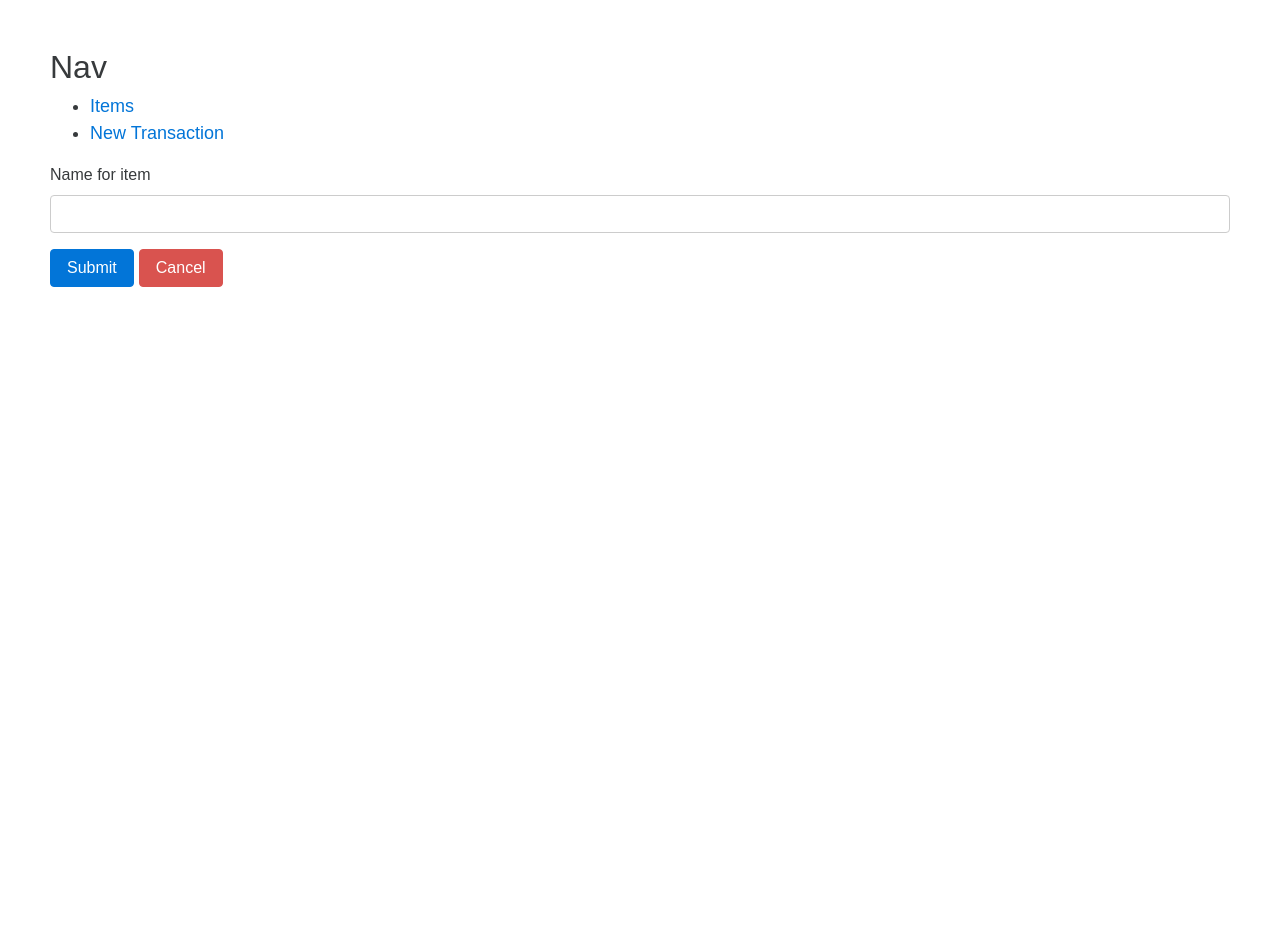
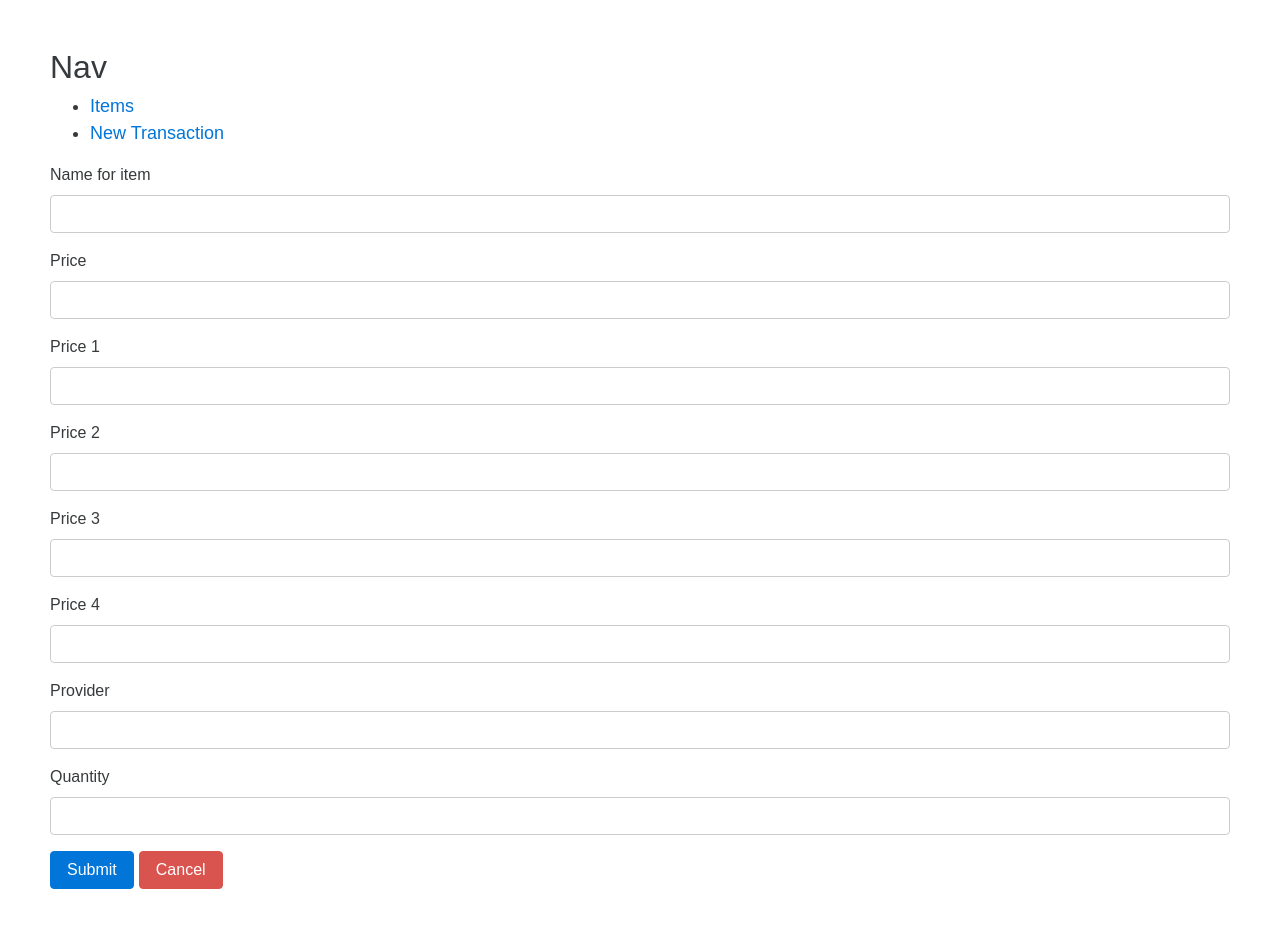
Before and after one commit to nhuhai/green-arrow, a React (Create React App) app: page /items/new in a window 1280 px wide. Shown: the top 928 px of the page. Before the commit the page ends 800 px from the top, so only its background shows below. Built offline with nearby package versions, Linux system fonts and the light colour scheme.

Commit message:
add item detail view

```diff
--- a/src/containers/item-detail/item-detail.js
+++ b/src/containers/item-detail/item-detail.js
@@ -33,7 +33,18 @@ class ItemDetail extends Component {
         >
           Delete Item
         </button>
+        <br />
+        <br />
         <h3>{item.name}</h3>
+        <ul>
+          <li>Price: {item.price}</li>
+          <li>Price1: {item.price1}</li>
+          <li>Price2: {item.price2}</li>
+          <li>Price3: {item.price3}</li>
+          <li>Price4: {item.price4}</li>
+          <li>Provider: {item.provider}</li>
+          <li>Quantity: {item.quantity}</li>
+        </ul>
       </div>
     );
   }
--- a/src/containers/items-new/items-new.js
+++ b/src/containers/items-new/items-new.js
@@ -35,6 +35,41 @@ class ItemsNew extends Component {
           label='Name for item'
           name='name'
           component={this.renderField} />
+
+        <Field
+          label='Price'
+          name='price'
+          component={this.renderField} />
+
+        <Field
+          label='Price 1'
+          name='price1'
+          component={this.renderField} />
+
+        <Field
+          label='Price 2'
+          name='price2'
+          component={this.renderField} />
+
+        <Field
+          label='Price 3'
+          name='price 3'
+          component={this.renderField} />
+
+        <Field
+          label='Price 4'
+          name='price4'
+          component={this.renderField} />
+
+        <Field
+          label='Provider'
+          name='provider'
+          component={this.renderField} />
+
+        <Field
+          label='Quantity'
+          name='quantify'
+          component={this.renderField} />
         <button type='submit' className='btn btn-primary'>Submit</button>
         <Link to='/items' className='btn btn-danger'>Cancel</Link>
       </form>
```
